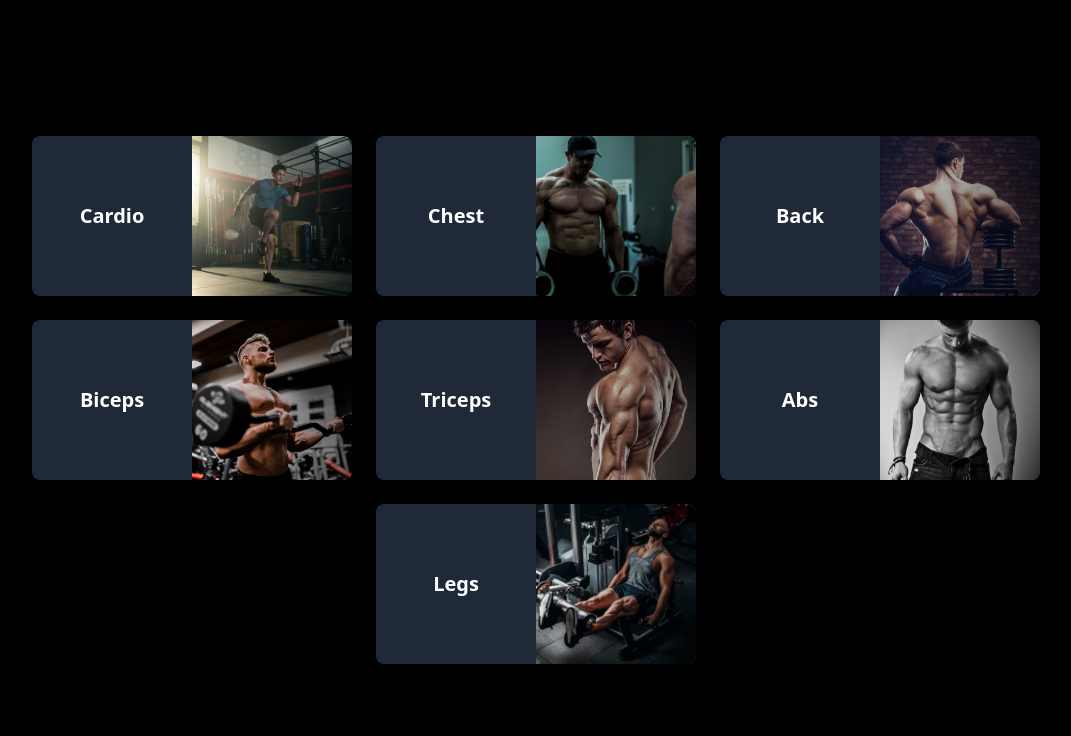
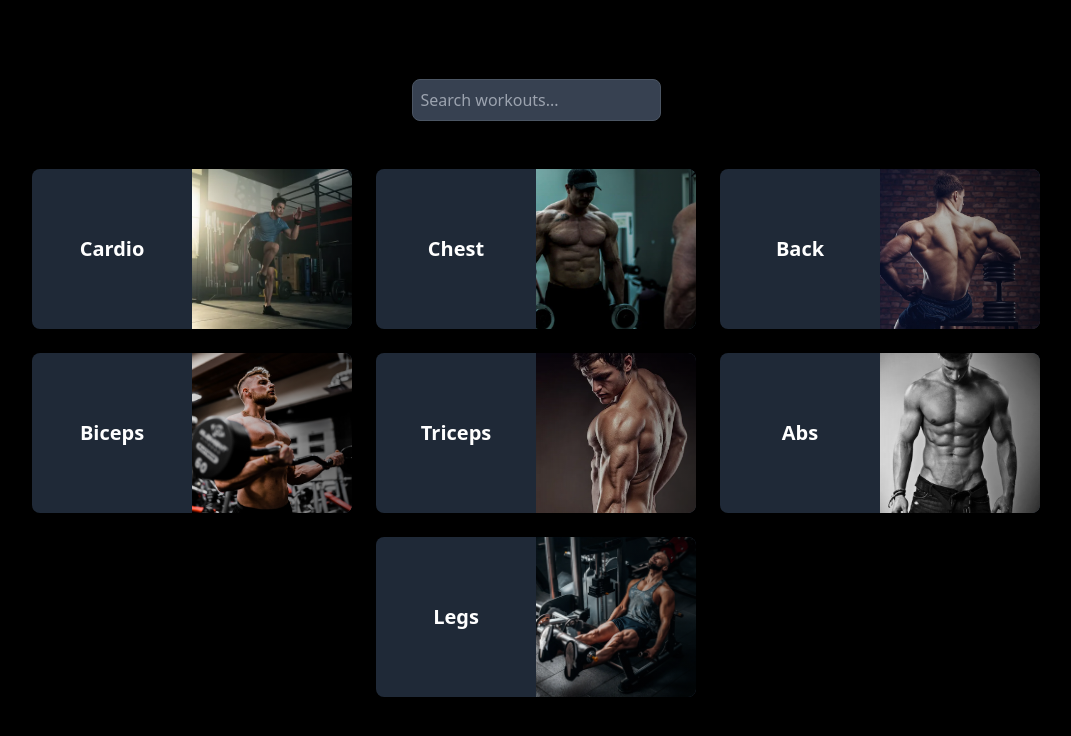
Before and after one commit to shashankshet/LiftNote, a React (Vite) app in the folder frontend/: page /Trackworkout in a window 1280 px wide. Shown: the top 736 px of the page, without its empty margins (104-1175 px from the left). Built offline with nearby package versions, Linux system fonts and the light colour scheme.

Commit message:
feat: add search bar in track workuout component

```diff
--- a/frontend/src/components/Trackworkout.jsx
+++ b/frontend/src/components/Trackworkout.jsx
@@ -1,8 +1,9 @@
-import React from "react";
+import React, { useState } from "react";
 import { useNavigate } from "react-router-dom";
 
 const Trackworkout = () => {
   const navigate = useNavigate();
+  const [searchTerm, setSearchTerm] = useState("");
   const workoutCategories = [
     { name: "Cardio", image: "static/images/cardio.png" },
     { name: "Chest", image: "static/images/chest.png" },
@@ -17,10 +18,21 @@ const Trackworkout = () => {
     navigate(`/${category.toLowerCase()}`);
   };
 
+  const filteredCategories = workoutCategories.filter((category) =>
+    category.name.toLowerCase().includes(searchTerm.toLowerCase())
+  );
+
   return (
-    <div className="flex items-center justify-center min-h-screen bg-black dark:bg-black">
+    <div className="flex flex-col items-center justify-center min-h-screen bg-black dark:bg-black">
+      <input
+        type="text"
+        placeholder="Search workouts..."
+        value={searchTerm}
+        onChange={(e) => setSearchTerm(e.target.value)}
+        className="mb-6 p-2 rounded-lg bg-gray-700 text-white border border-gray-600"
+      />
       <div className="flex flex-wrap justify-center gap-6 p-6">
-        {workoutCategories.map((category) => (
+        {filteredCategories.map((category) => (
           <div
             key={category.name}
             className="w-80 h-40 bg-gray-800 text-white rounded-lg shadow-lg overflow-hidden cursor-pointer transform hover:scale-105 transition-transform dark:bg-gray-800"
```
